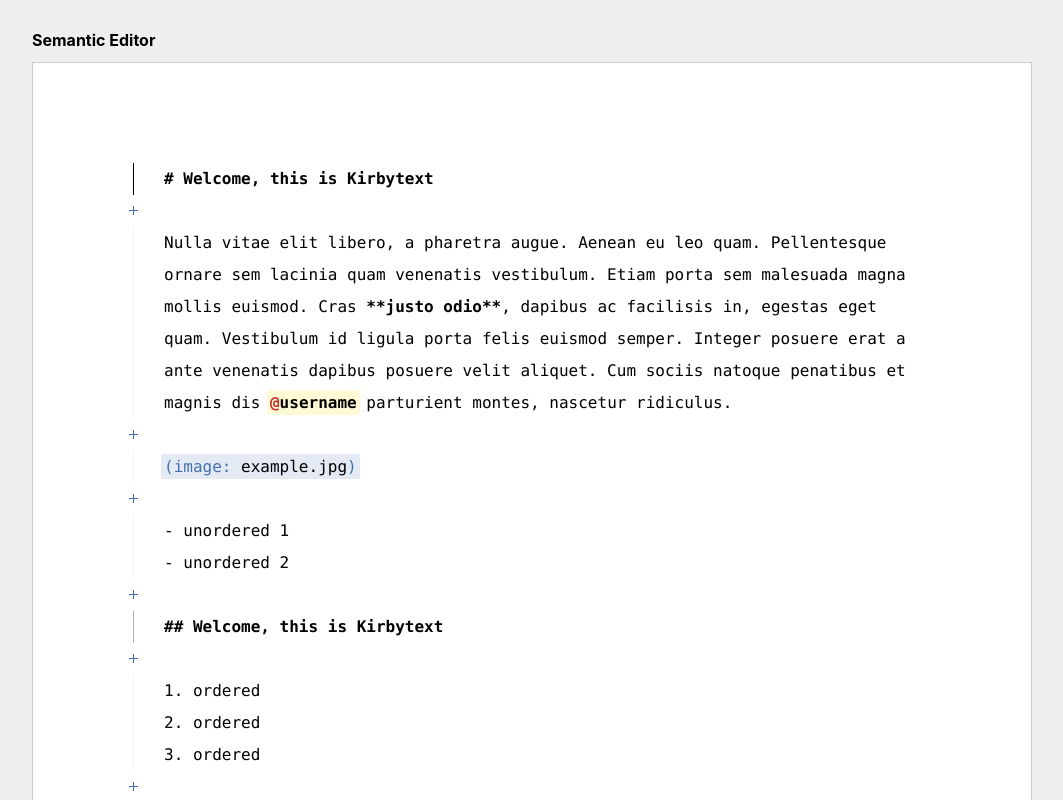
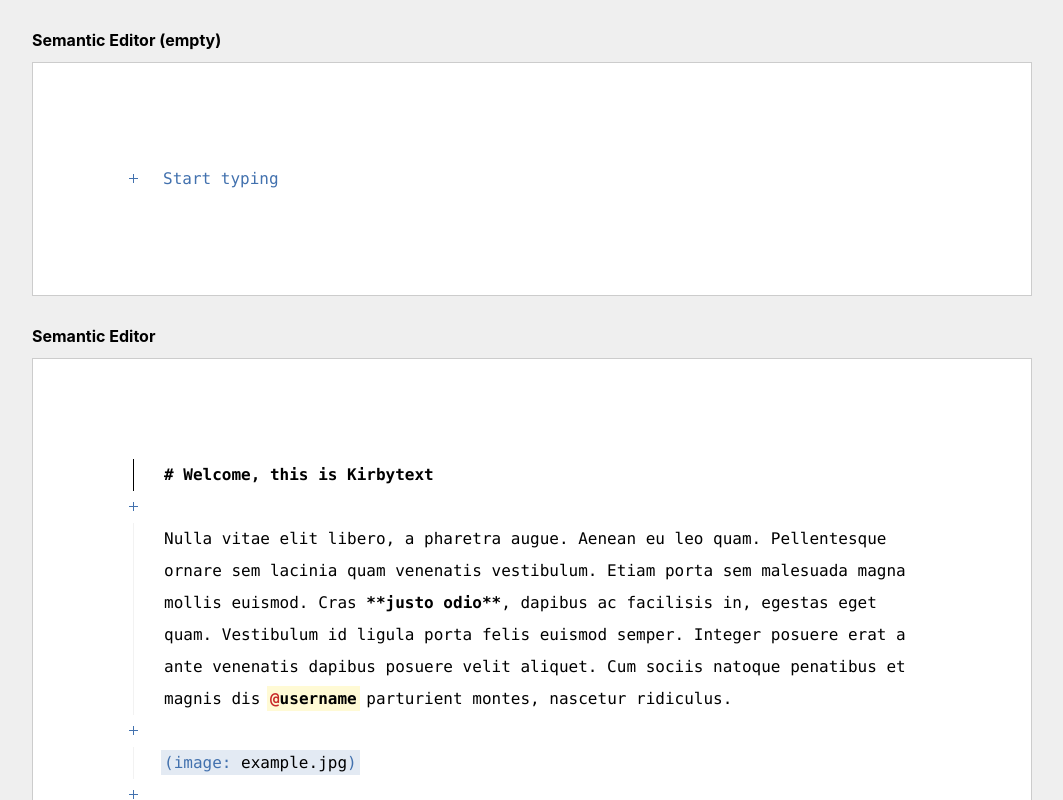
Before and after one commit to hananils/semantic, a plain HTML site: page index.htm in a window 1280 px wide. Shown: the top 800 px of the page, without its empty margins (108-1171 px from the left). Drawn offline with Linux system fonts and the light colour scheme.

Commit message:
Handle empty editors

```diff
--- a/assets/scripts/editor.js
+++ b/assets/scripts/editor.js
@@ -29,7 +29,11 @@ export default class Semantic {
         this.changed = null;
 
         // Parse document
+        if (this.editor.textContent === '') {
+            this.init();
+        } else {
             this.parse();
+        }
 
         // Watch for changes
         this.options = {
@@ -41,6 +45,8 @@ export default class Semantic {
         this.observer.observe(this.editor, this.options);
 
         // Events
+        this.editor.addEventListener('input', this.handleInput.bind(this));
+        this.editor.addEventListener('keydown', this.handleKeydown.bind(this));
         this.editor.addEventListener('click', this.handleClick.bind(this));
         this.editor.addEventListener('paste', this.handlePaste.bind(this));
     }
@@ -49,8 +55,26 @@ export default class Semantic {
      * Events
      */
 
+    handleInput() {
+        if (this.editor.textContent === '' && this.editor.children.length < 2) {
+            this.init();
+        }
+    }
+
+    handleKeydown() {
+        if (this.editor.textContent === '') {
+            let selection = this.cursor.container();
+
+            // Make sure the correct node is focussed for editing
+            if (selection.matches('.semantic-editor')) {
+                this.cursor.caret(this.editor.children[0]);
+            }
+        }
+    }
+
     handleClick({ target, layerX }) {
         if (target.dataset.type === 'empty' && layerX < 25) {
+            if (this.editor.children.length > 1) {
                 let empty = document.createElement('div');
                 let prevs = this.getCount(target, 'prev');
                 let nexts = this.getCount(target, 'next');
@@ -58,7 +82,10 @@ export default class Semantic {
                 this.formatters.parse(empty);
 
                 if (!prevs && nexts < 2) {
-                target.parentNode.insertBefore(empty.cloneNode(true), target);
+                    target.parentNode.insertBefore(
+                        empty.cloneNode(true),
+                        target
+                    );
                 }
                 if (!nexts && prevs < 2) {
                     target.parentNode.insertBefore(
@@ -72,6 +99,7 @@ export default class Semantic {
                 }
                 if (prevs === 2) {
                     target = target.previousElementSibling;
+                }
             }
 
             this.cursor.caret(target);
@@ -118,8 +146,17 @@ export default class Semantic {
     parse() {
         let blocks = this.editor.textContent.split(/\n/);
 
-        this.clear();
+        this.editor.innerHTML = '';
         blocks.forEach(this.write, this);
+    }
+
+    init() {
+        const wrapper = document.createElement('div');
+
+        this.formatters.parse(wrapper);
+        wrapper.setAttribute('placeholder', 'Start typing');
+        this.editor.innerHTML = '';
+        this.editor.appendChild(wrapper);
     }
 
     write(block) {
@@ -129,12 +166,6 @@ export default class Semantic {
         this.formatters.parse(wrapper);
         this.format(wrapper);
         this.editor.appendChild(wrapper);
-    }
-
-    clear() {
-        while (this.editor.firstChild) {
-            this.editor.removeChild(this.editor.firstChild);
-        }
     }
 
     /**
@@ -182,8 +213,6 @@ export default class Semantic {
             if (position) {
                 this.cursor.find(position, block);
             }
-
-            console.log('format ' + block.dataset.type, block, position);
         }
     }
 
--- a/assets/scripts/formatters/block.empty.js
+++ b/assets/scripts/formatters/block.empty.js
@@ -15,6 +15,7 @@ class Empty extends Block {
         delete block.dataset;
         block.dataset.type = this.constructor.name.toLowerCase();
         block.innerHTML = block.textContent;
+        block.removeAttribute('placeholder');
 
         if (!block.childNodes.length) {
             const br = document.createElement('br');
--- a/assets/styles/editor.css
+++ b/assets/styles/editor.css
@@ -12,15 +12,17 @@ body {
     display: flex;
     flex-direction: column;
     align-items: center;
-    padding: 30px;
+    padding: 0 30px 30px;
     background-color: #efefef;
 }
 
-div {
+#wrapper {
+    width: 100%;
     max-width: 1000px;
 }
 
 h1 {
+    margin-top: 30px;
     padding-bottom: 0.75rem;
     font-family: -apple-system, BlinkMacSystemFont, Segoe UI, Roboto, Helvetica,
         Arial, sans-serif, Apple Color Emoji, Segoe UI Emoji, Segoe UI Symbol;
@@ -60,6 +62,7 @@ h1 {
 }
 
 .semantic-editor [data-type] {
+    position: relative;
     padding-left: 30px;
     white-space: pre-wrap;
     border-left: 1px solid hsl(0, 0%, 95%);
@@ -83,6 +86,17 @@ h1 {
     background-position: center;
     background-size: 9px 9px;
     cursor: pointer;
+}
+
+.semantic-editor [data-type='empty'][placeholder]::after {
+    content: attr(placeholder);
+    position: absolute;
+    top: 0;
+    color: #4271ae;
+}
+
+.semantic-editor:focus [data-type='empty'][placeholder]::after {
+    color: #c2cede;
 }
 
 .semantic-editor [data-type='heading'] {
@@ -120,6 +134,7 @@ h1 {
 .semantic-editor [data-type='blockquote'] {
     color: #4271ae;
     font-style: italic;
+    border-color: #4271ae;
 }
 
 .semantic-editor [data-type='unorderedlist'] {
--- a/index.htm
+++ b/index.htm
@@ -7,6 +7,10 @@
 </head>
 <body>
     <div id="wrapper">
+        <h1>Semantic Editor (empty)</h1>
+        <div class="field">
+            <div class="semantic-editor" contenteditable="true" spellcheck="false"></div>
+        </div>
         <h1>Semantic Editor</h1>
         <div class="field">
             <div class="semantic-editor" contenteditable="true" spellcheck="false"># Welcome, this is Kirbytext
```
Lines whose indentation alone changed are shown as unchanged.
